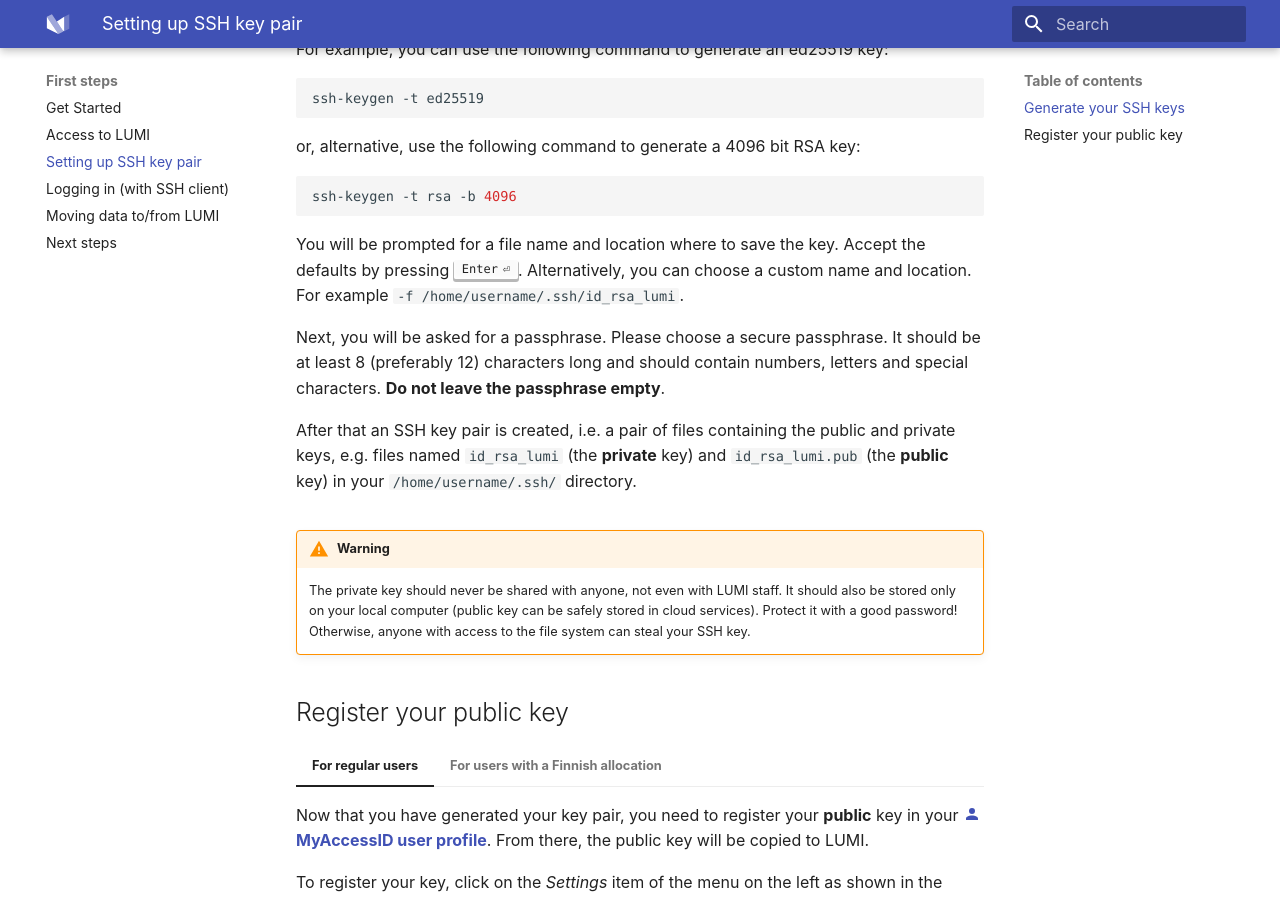
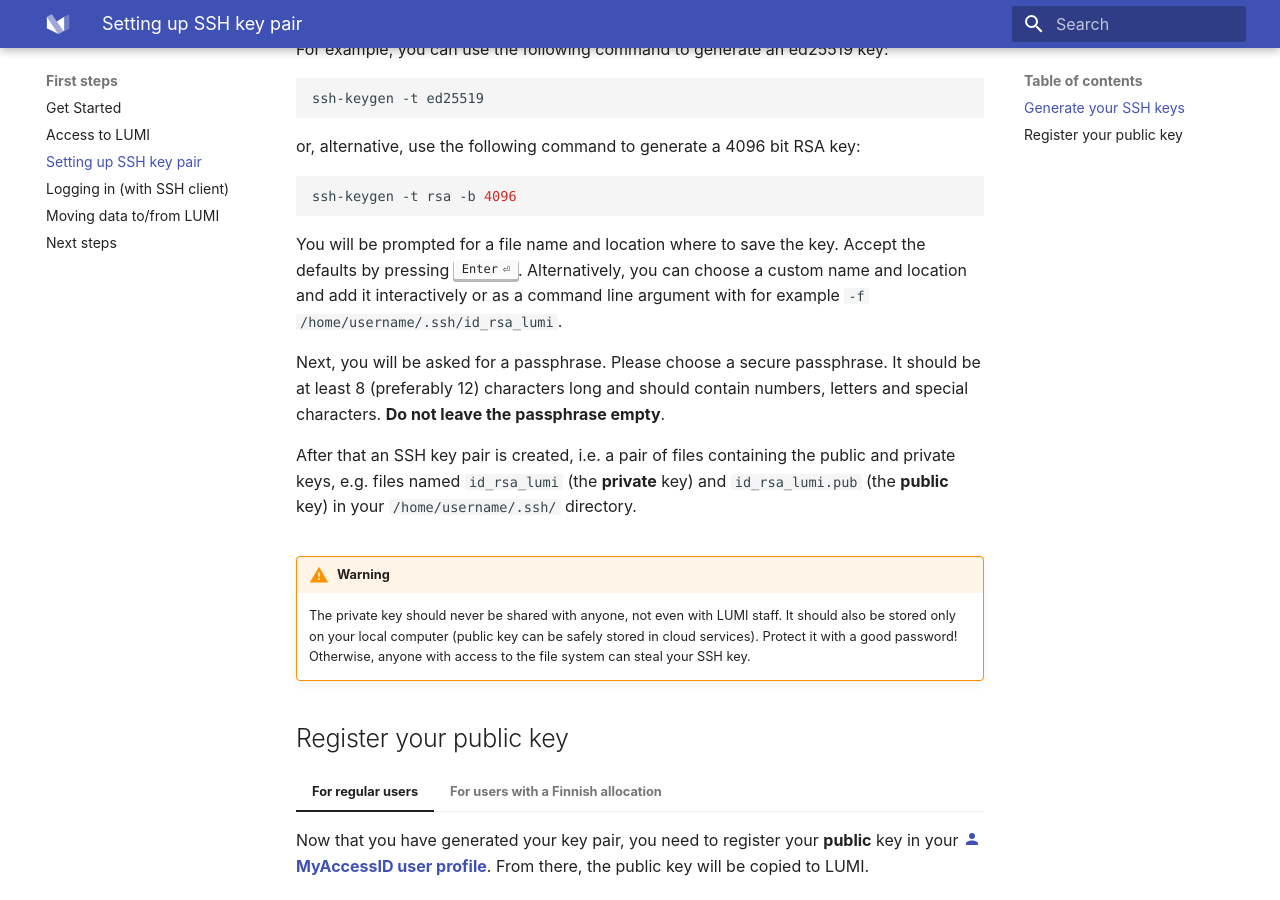
Before and after one commit to Lumi-supercomputer/lumi-userguide, an MkDocs documentation site: the page built from docs/firststeps/SSH-keys.md, in a window 1280 px wide and 900 px high, scrolled down 575 px. Built offline with MkDocs 1.6.1 and Material for MkDocs 9.7.7, drawn with Linux system fonts in a browser that asks for light colours.

Commit message:
Update SSH-keys.md

```diff
--- a/docs/firststeps/SSH-keys.md
+++ b/docs/firststeps/SSH-keys.md
@@ -42,8 +42,8 @@ start by generating an SSH key pair as detailed below.
 
     You will be prompted for a file name and location where to save the
     key. Accept the defaults by pressing ++enter++. Alternatively, you can
-    choose a custom name and location. For example
-    `-f /home/username/.ssh/id_rsa_lumi`.
+    choose a custom name and location and add it interactively or as a
+    command line argument with for example `-f /home/username/.ssh/id_rsa_lumi`.
 
     Next, you will be asked for a passphrase. Please choose a secure
     passphrase. It should be at least 8 (preferably 12) characters long and
```
